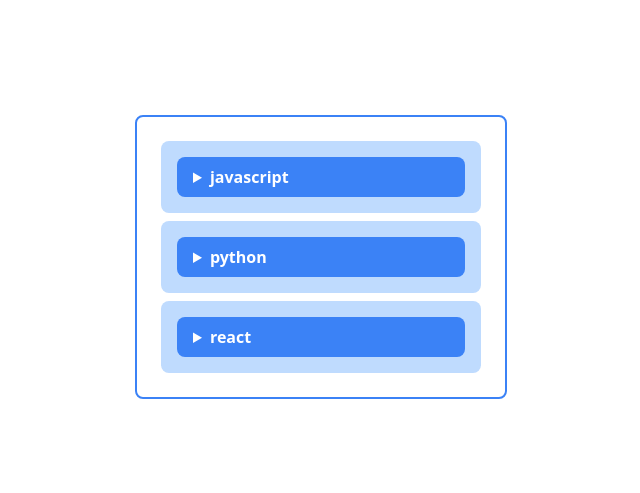
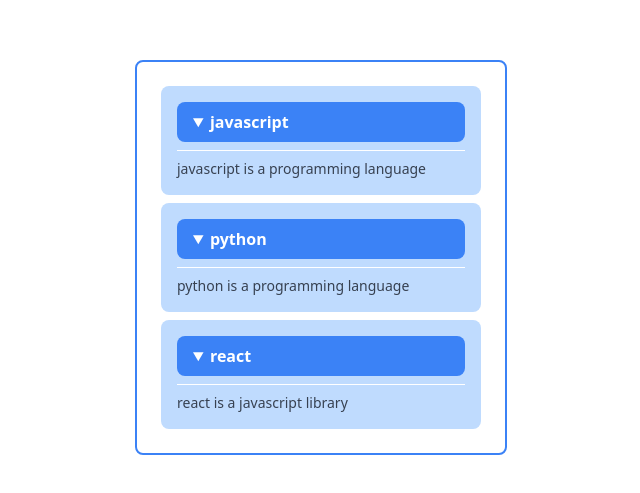
Before and after one commit to jyotidas4803/Bellow, a React (Vite) app: page / in a window 1280 px wide. Shown: the part 143-636 px from the top of the page, without its empty margins (319-959 px from the left). Built offline with nearby package versions, Linux system fonts and the light colour scheme.

Commit message:
deciding the accordions should be open or close at the starting

```diff
--- a/src/Accordian.jsx
+++ b/src/Accordian.jsx
@@ -1,10 +1,14 @@
 import React from 'react'
 
-function Accordian({title = 'title', description = 'This is an accordian'}) {
+function Accordion({
+    title = "Title",
+    description = "Description",
+    isOpen = false,
+  }) {
   return (
 
-        <details className='w-80 bg-blue-200 p-4 rounded-lg m-2' open={false}>
-            <summary className='cursor-pointer bg-blue-500 text-white px-4 py-2 rounded-lg font-bold'>
+        <details className='w-80 bg-blue-200 p-4 rounded-lg m-2' open={isOpen}>
+            <summary className='cursor-pointer bg-blue-500 text-white px-4 py-2 rounded-lg font-bold hover:underline'>
                 {title}
             </summary>
 
@@ -17,4 +21,4 @@
   )
 }
 
-export default Accordian
+export default Accordion;
--- a/src/App.jsx
+++ b/src/App.jsx
@@ -3,11 +3,30 @@
 import Bellow from './Bellow';
 
 function App() {
-  return (
-    <div className='flex items-center justify-center h-screen'>
-      <Bellow />
+  const debates = [
+    {
+        title: 'javascript',
+        description: 'javascript is a programming language'
+    },
+    {
+        title: 'python',
+        description: 'python is a programming language'
+    },
+    {
+        title: 'react',
+        description: 'react is a javascript library'
+    },
+
+];
+
+
+return (
+  debates && (
+    <div className="flex justify-center items-center h-screen">
+      <Bellow data={debates} filterKeyword="" isOpen />
     </div>
-  );
+  )
+);
 }
 
 export default App;
--- a/src/Bellow.jsx
+++ b/src/Bellow.jsx
@@ -1,32 +1,55 @@
 import React from 'react'
 import Accordian from './Accordian'
 
-function Bellow() {
-    const data = [
-        {
-            title: 'javascript',
-            description: 'javascript is a programming language'
-        },
-        {
-            title: 'python',
-            description: 'python is a programming language'
-        },
-        {
-            title: 'react',
-            description: 'react is a javascript library'
-        },
+function Bellow({
+  data = [],
+  filterKeyword = "",
+  isOpen = false
+ })
+  {
 
-    ]
+// const accordians= data.map(({title,descrition})=>(
+//     <Accordian
+//     key={crypto.randomUUID()}
+//     title={title}
+//     description={descrition}
+//      />
+// )
 
-    const accordianData = [];
-    for (let i = 0; i < data.length; i++) {
-        accordianData.push(
-            <Accordian key={crypto.randomUUID()} title={data[i].title} description={data[i].description} />
-        )
-    }
+// )
+
+// data.forEach((obj,index)=>
+//     accordians.push(
+//     <Accordian
+//     key={index}
+//     title={obj.title}
+//     description={obj.description}
+//      />
+// )
+// );
   return (
     <div className='border-2 border-blue-500 rounded-lg p-4'>
-    {accordianData}
+        {/* <input type='text' placeholder='Search' id='search' className='border-2 border-blue-500 rounded-lg p-2 m-2 w-80' /> */}
+   {/* {data.map((d)=>(
+    <Accordian
+    key={crypto.randomUUID()}
+    title={d.title}
+    description={d.description}
+     />
+   ))} */}
+
+   {data
+   .filter((d)=>
+    d.title.toLowerCase().includes(filterKeyword.toLowerCase())
+  )
+   .map((d)=>(
+    <Accordian
+    key={crypto.randomUUID()}
+    title={d.title}
+    description={d.description}
+    isOpen={isOpen}
+     />
+   ))}
     </div>
   )
 }
```
